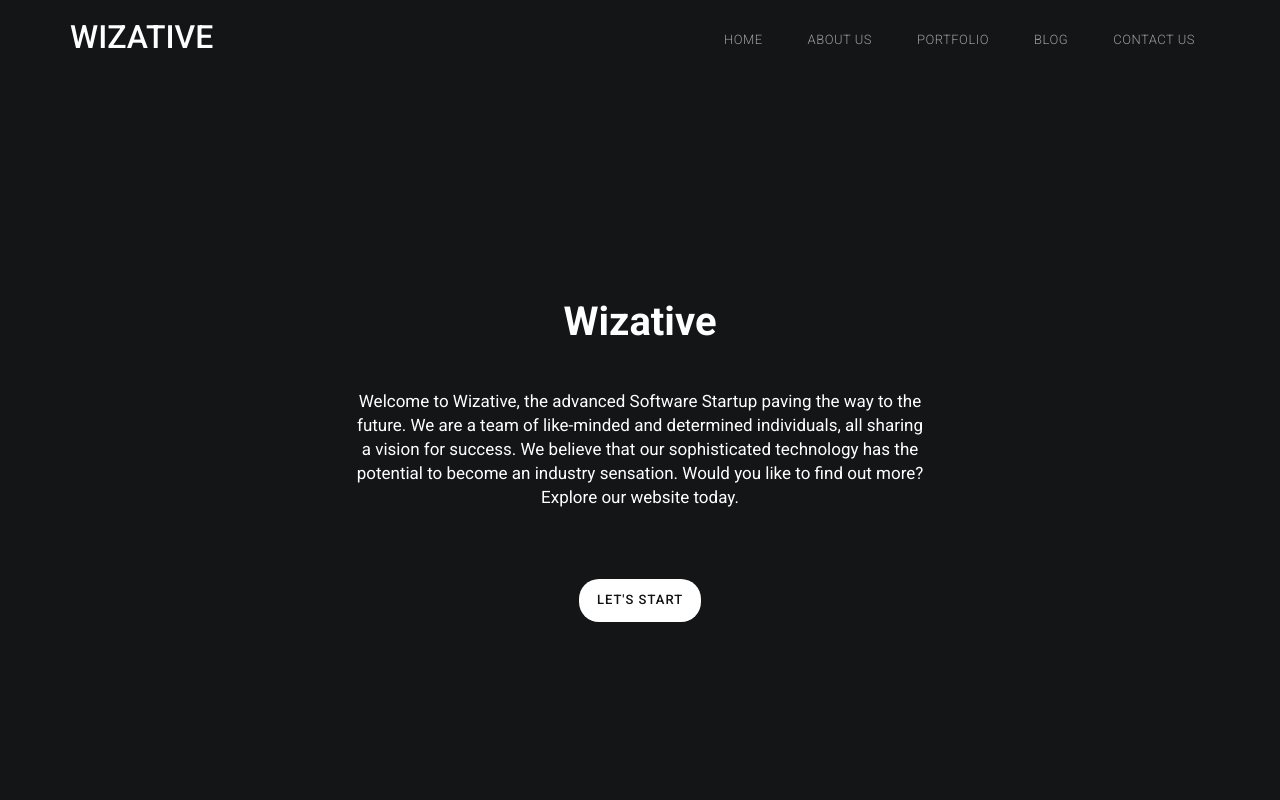
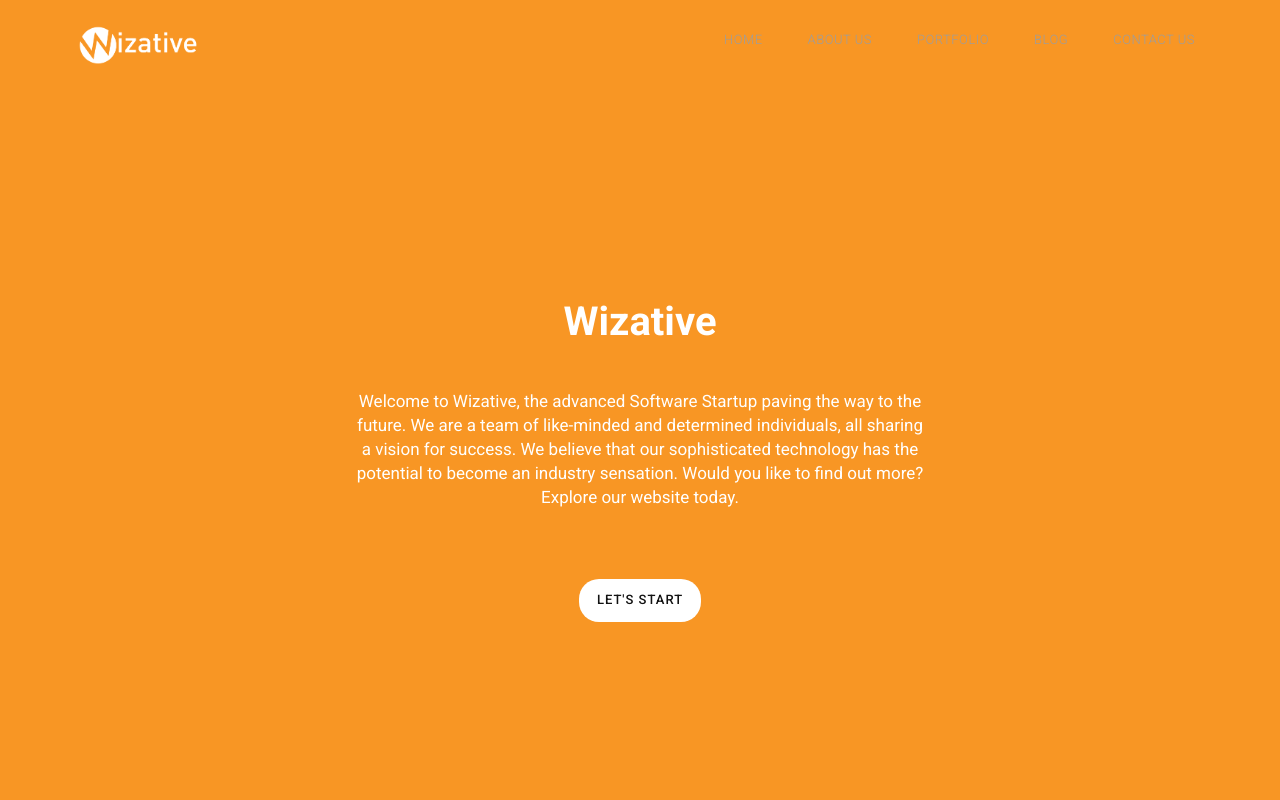
Before and after one commit to carolinacsz/angular-on-heroku, an Angular app: page / in a window 1280 px wide. Shown: the top 800 px of the page. Built offline with nearby package versions, Linux system fonts and the light colour scheme; no server answers; grey boxes are pictures that could not be loaded; a web font is replaced by a local one.

Commit message:
Updating style

```diff
--- a/src/app/components/home/home.component.html
+++ b/src/app/components/home/home.component.html
@@ -9,11 +9,13 @@
           <span class="icon-bar"></span>
         </button>
 
-          <a href="./" class="navbar-brand scroll-top"><h2><em>Wizative</em></h2></a>
+        <a href="./" class="navbar-brand scroll-top"><h2><em><input class="navbar-brand scroll-top" type="image" src="../../../assets/img/main-icon.png" style=" border: 0;"/></em></h2></a>
+
+
 
       </div>
       <!--/.navbar-header-->
-      <div id="main-nav" class="collapse navbar-collapse" >
+      <div id="main-nav" class="collapse navbar-collapse">
         <ul class="nav navbar-nav">
           <li><a href="#" class="scroll-top">Home</a></li>
           <li><a href="#" class="scroll-link" data-id="about">About Us</a></li>
--- a/src/assets/css/templatemo-style.css
+++ b/src/assets/css/templatemo-style.css
@@ -204,7 +204,7 @@ width: 100%;
   padding-top: 35vh;
   text-align: center;
   /* background-image: url(../img/banner_bg.jpg); */
-  background-color: #141516;
+  background-color: #f89624;
   vertical-align: middle;
 }
 
```
Also changed, not shown: src/assets/img/main-icon.png (added).
